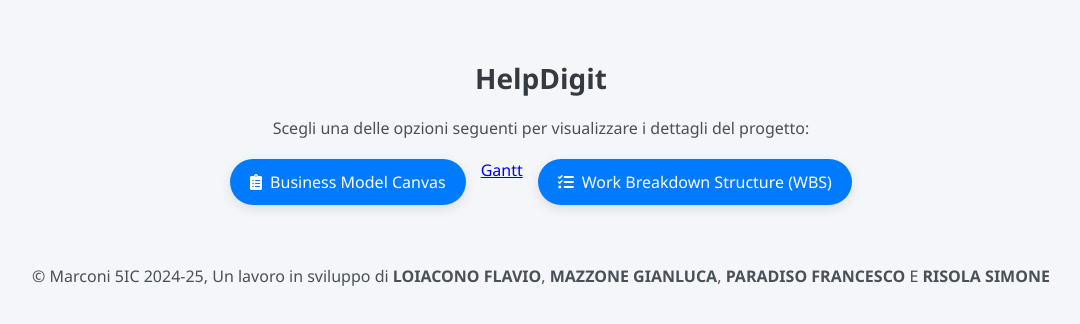
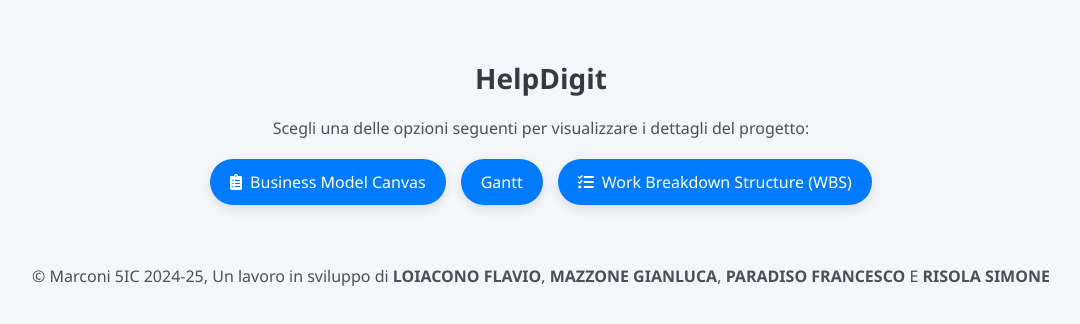
Before and after one commit to Rixolino/5IC-Gruppo4, a plain HTML site: page index.html in a window 1280 px wide. Shown: the whole page, without its empty margins (99-1179 px from the left). Drawn offline with Linux system fonts and the light colour scheme.

Commit message:
Update index.html

```diff
--- a/index.html
+++ b/index.html
@@ -124,7 +124,7 @@
             </a>
 
             <!-- Pulsante per il Diagramma di Gantt -->
-            <a href="/GANNT.gan" download>
+            <a href="/GANNT.gan" class="button" download>
               Gantt
             </a>
             <!-- Pulsante per la WBS -->
```
